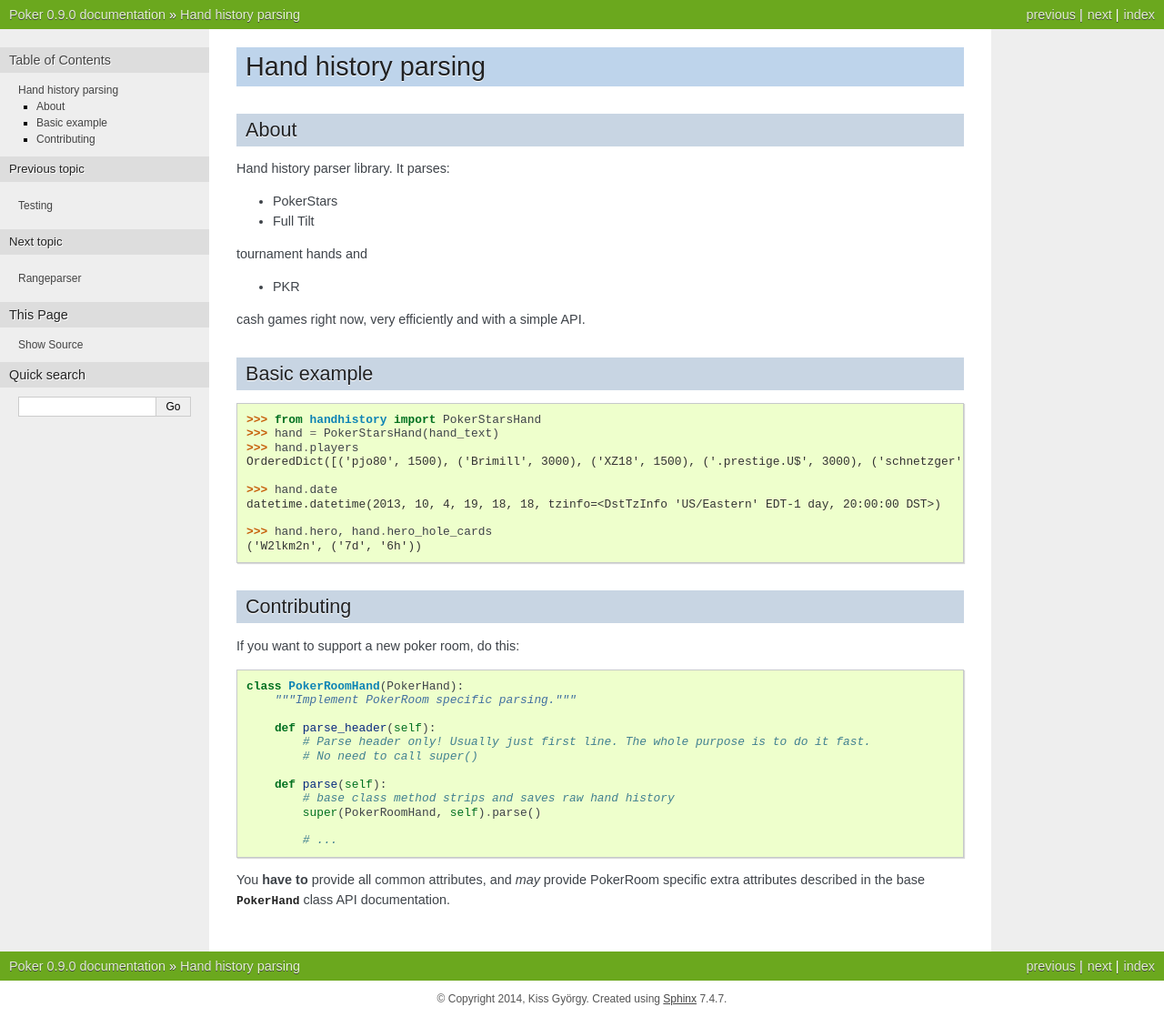
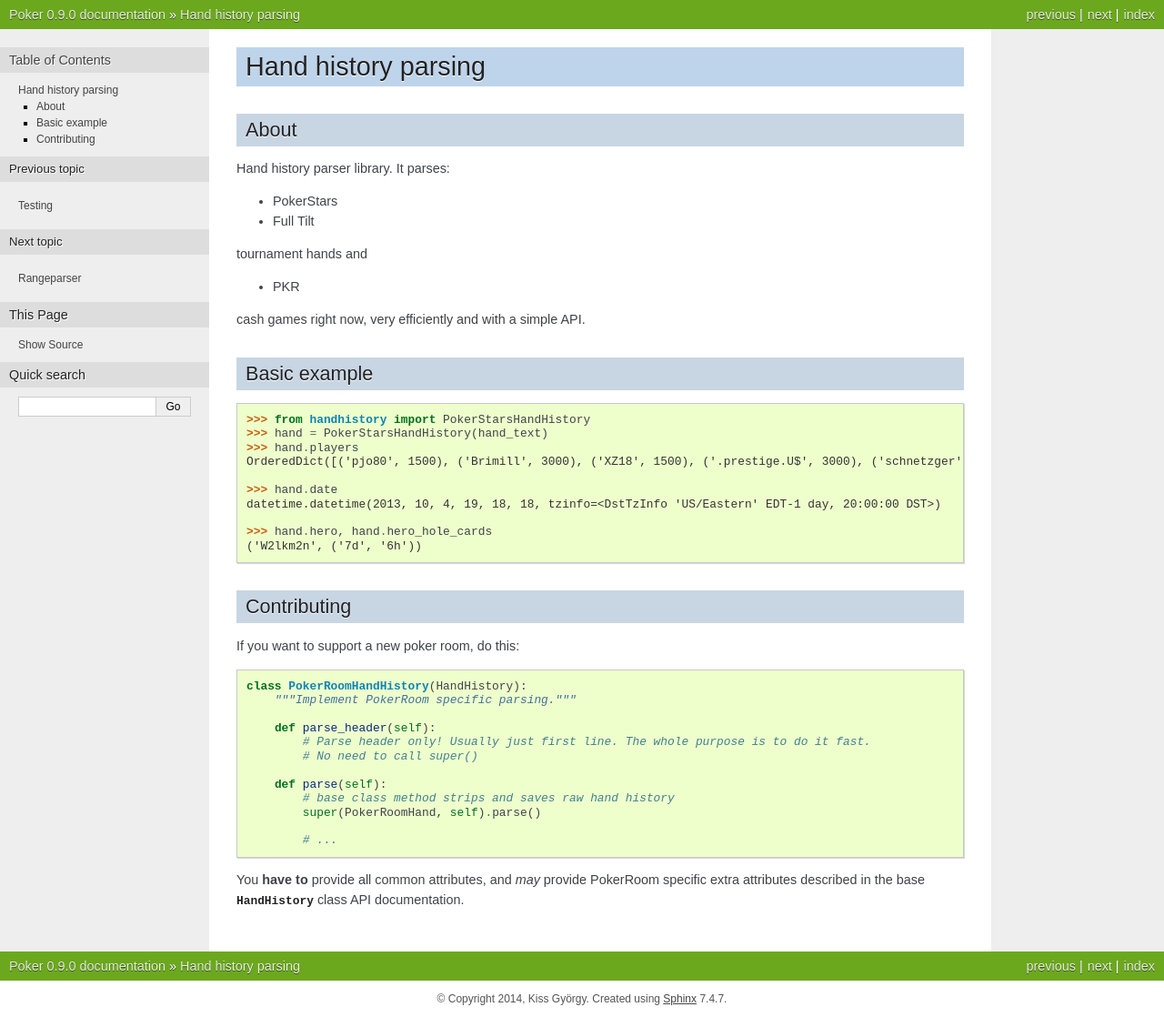
Before and after one commit to pokerregion/poker, a Sphinx documentation site: the page built from docs/handhistory.rst, in a window 1280 px wide. Shown: the whole page at 91% size. Built offline with Sphinx 7.4.7, drawn with Linux system fonts in a browser that asks for light colours.

Commit message:
renamed all room specific classes

```diff
--- a/docs/api/handparser.rst
+++ b/docs/api/handparser.rst
@@ -61,7 +61,7 @@ poker.handhistory
 
 
 
-   .. autoclass:: PokerStarsHand
+   .. autoclass:: PokerStarsHandHistory
 
       **Class specific**
 
--- a/docs/handhistory.rst
+++ b/docs/handhistory.rst
@@ -27,8 +27,8 @@ Basic example
 
 .. code-block:: python
 
-    >>> from handhistory import PokerStarsHand
-    >>> hand = PokerStarsHand(hand_text)
+    >>> from handhistory import PokerStarsHandHistory
+    >>> hand = PokerStarsHandHistory(hand_text)
     >>> hand.players
     OrderedDict([('pjo80', 1500), ('Brimill', 3000), ('XZ18', 1500), ('.prestige.U$', 3000), ('schnetzger', 1500), ('W2lkm2n', 3000), ('sednanref', 1500), ('daoudi007708', 1500), ('IPODpoker88', 3000)])
 
@@ -46,7 +46,7 @@ If you want to support a new poker room, do this:
 
 .. code-block:: python
 
-    class PokerRoomHand(PokerHand):
+    class PokerRoomHandHistory(HandHistory):
         """Implement PokerRoom specific parsing."""
 
         def parse_header(self):
@@ -61,4 +61,4 @@ If you want to support a new poker room, do this:
 
 
 You **have to** provide all common attributes, and *may* provide PokerRoom specific extra
-attributes described in the base :class:`PokerHand` class API documentation.
+attributes described in the base :class:`HandHistory` class API documentation.
```
Also changed, not shown: other parts of docs/api/handparser.rst (+1 -1 lines), 6 other files.
